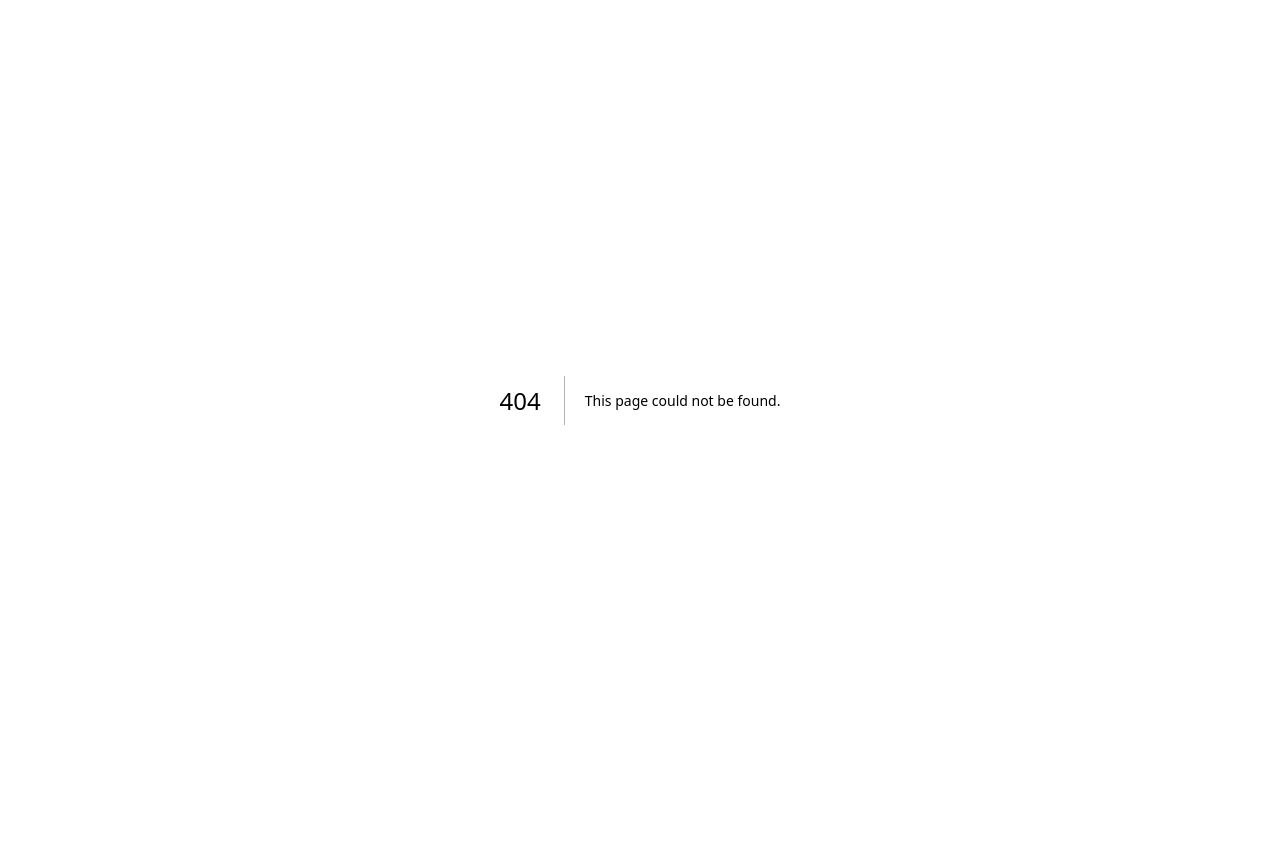
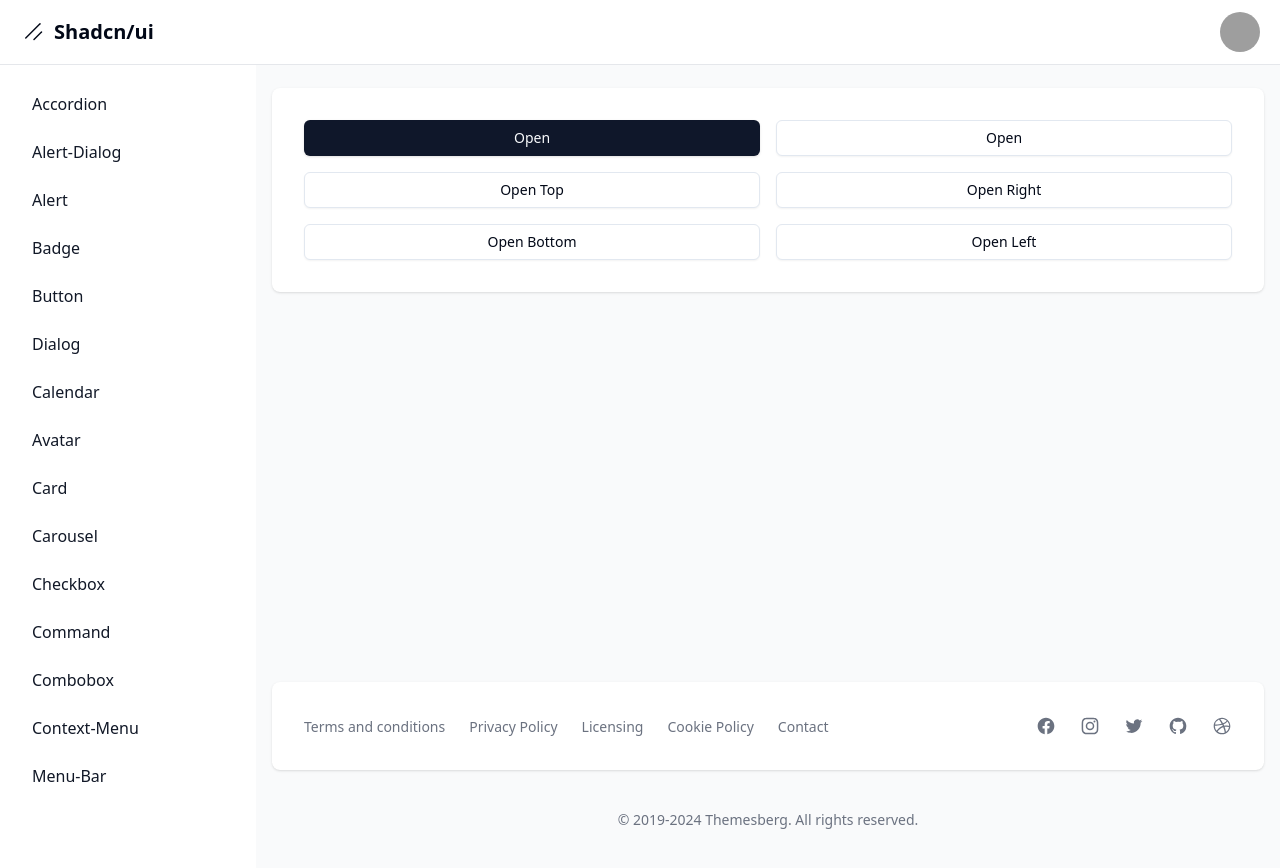
Before and after one commit to MiguelDecode/shadcn-tutorial, a Next.js app: page /dashboard/sheet in a window 1280 px wide. Before the commit this address had no page. Before the commit the page ends 800 px from the top, so only its background shows below. Built offline with nearby package versions, Linux system fonts and the light colour scheme; grey boxes are pictures that could not be loaded.

Commit message:
feat: component sheet

```diff
--- a/src/app/dashboard/layout.tsx
+++ b/src/app/dashboard/layout.tsx
@@ -19,6 +19,7 @@
   { name: "menu-bar", href: "menu-bar" },
   { name: "otp", href: "otp" },
   { name: "progress", href: "progress" },
+  { name: "sheet", href: "sheet" },
 ];
 
 export default function DashboardLayout({
--- /dev/null
+++ b/src/app/dashboard/sheet/page.tsx
@@ -0,0 +1,85 @@
+"use client";
+
+import { Button } from "@/components/ui/button";
+import { Input } from "@/components/ui/input";
+import { Label } from "@/components/ui/label";
+import {
+  Sheet,
+  SheetClose,
+  SheetContent,
+  SheetDescription,
+  SheetFooter,
+  SheetHeader,
+  SheetTitle,
+  SheetTrigger,
+} from "@/components/ui/sheet";
+import { useState } from "react";
+
+const SHEET_SIDES = ["top", "right", "bottom", "left"] as const;
+
+export default function Page() {
+  const [open, setOpen] = useState(false);
+
+  return (
+    <div className="grid grid-cols-2 gap-4">
+      <Button onClick={() => setOpen(true)}>Open</Button>
+
+      <Sheet open={open} onOpenChange={setOpen}>
+        <SheetTrigger asChild>
+          <Button variant="outline">Open</Button>
+        </SheetTrigger>
+        <SheetContent>
+          <SheetHeader>
+            <SheetTitle>Edit profile</SheetTitle>
+            <SheetDescription>
+              Make changes to your profile here. Click save when you are done.
+            </SheetDescription>
+          </SheetHeader>
+          <div className="grid gap-4 py-4">
+            <div className="grid grid-cols-4 items-center gap-4">
+              <Label htmlFor="name" className="text-right">
+                Name
+              </Label>
+              <Input
+                id="name"
+                defaultValue="Pedro Duarte"
+                className="col-span-3"
+              />
+            </div>
+            <div className="grid grid-cols-4 items-center gap-4">
+              <Label htmlFor="username" className="text-right">
+                Username
+              </Label>
+              <Input
+                id="username"
+                defaultValue="@peduarte"
+                className="col-span-3"
+              />
+            </div>
+          </div>
+          <SheetFooter>
+            <SheetClose asChild>
+              <Button type="submit">Save changes</Button>
+            </SheetClose>
+          </SheetFooter>
+        </SheetContent>
+      </Sheet>
+
+      {SHEET_SIDES.map((side) => (
+        <Sheet key={side}>
+          <SheetTrigger>
+            <Button className="w-full" variant="outline">Open {side}</Button>
+          </SheetTrigger>
+          <SheetContent side={side}>
+            <SheetHeader>
+              <SheetTitle>Edit profile</SheetTitle>
+              <SheetDescription>
+                Open your sheet on one of the sides
+              </SheetDescription>
+            </SheetHeader>
+          </SheetContent>
+        </Sheet>
+      ))}
+    </div>
+  );
+}
--- /dev/null
+++ b/src/components/ui/sheet.tsx
@@ -0,0 +1,140 @@
+"use client"
+
+import * as React from "react"
+import * as SheetPrimitive from "@radix-ui/react-dialog"
+import { Cross2Icon } from "@radix-ui/react-icons"
+import { cva, type VariantProps } from "class-variance-authority"
+
+import { cn } from "@/lib/utils"
+
+const Sheet = SheetPrimitive.Root
+
+const SheetTrigger = SheetPrimitive.Trigger
+
+const SheetClose = SheetPrimitive.Close
+
+const SheetPortal = SheetPrimitive.Portal
+
+const SheetOverlay = React.forwardRef<
+  React.ElementRef<typeof SheetPrimitive.Overlay>,
+  React.ComponentPropsWithoutRef<typeof SheetPrimitive.Overlay>
+>(({ className, ...props }, ref) => (
+  <SheetPrimitive.Overlay
+    className={cn(
+      "fixed inset-0 z-50 bg-black/80  data-[state=open]:animate-in data-[state=closed]:animate-out data-[state=closed]:fade-out-0 data-[state=open]:fade-in-0",
+      className
+    )}
+    {...props}
+    ref={ref}
+  />
+))
+SheetOverlay.displayName = SheetPrimitive.Overlay.displayName
+
+const sheetVariants = cva(
+  "fixed z-50 gap-4 bg-background p-6 shadow-lg transition ease-in-out data-[state=closed]:duration-300 data-[state=open]:duration-500 data-[state=open]:animate-in data-[state=closed]:animate-out",
+  {
+    variants: {
+      side: {
+        top: "inset-x-0 top-0 border-b data-[state=closed]:slide-out-to-top data-[state=open]:slide-in-from-top",
+        bottom:
+          "inset-x-0 bottom-0 border-t data-[state=closed]:slide-out-to-bottom data-[state=open]:slide-in-from-bottom",
+        left: "inset-y-0 left-0 h-full w-3/4 border-r data-[state=closed]:slide-out-to-left data-[state=open]:slide-in-from-left sm:max-w-sm",
+        right:
+          "inset-y-0 right-0 h-full w-3/4 border-l data-[state=closed]:slide-out-to-right data-[state=open]:slide-in-from-right sm:max-w-sm",
+      },
+    },
+    defaultVariants: {
+      side: "right",
+    },
+  }
+)
+
+interface SheetContentProps
+  extends React.ComponentPropsWithoutRef<typeof SheetPrimitive.Content>,
+    VariantProps<typeof sheetVariants> {}
+
+const SheetContent = React.forwardRef<
+  React.ElementRef<typeof SheetPrimitive.Content>,
+  SheetContentProps
+>(({ side = "right", className, children, ...props }, ref) => (
+  <SheetPortal>
+    <SheetOverlay />
+    <SheetPrimitive.Content
+      ref={ref}
+      className={cn(sheetVariants({ side }), className)}
+      {...props}
+    >
+      <SheetPrimitive.Close className="absolute right-4 top-4 rounded-sm opacity-70 ring-offset-background transition-opacity hover:opacity-100 focus:outline-none focus:ring-2 focus:ring-ring focus:ring-offset-2 disabled:pointer-events-none data-[state=open]:bg-secondary">
+        <Cross2Icon className="h-4 w-4" />
+        <span className="sr-only">Close</span>
+      </SheetPrimitive.Close>
+      {children}
+    </SheetPrimitive.Content>
+  </SheetPortal>
+))
+SheetContent.displayName = SheetPrimitive.Content.displayName
+
+const SheetHeader = ({
+  className,
+  ...props
+}: React.HTMLAttributes<HTMLDivElement>) => (
+  <div
+    className={cn(
+      "flex flex-col space-y-2 text-center sm:text-left",
+      className
+    )}
+    {...props}
+  />
+)
+SheetHeader.displayName = "SheetHeader"
+
+const SheetFooter = ({
+  className,
+  ...props
+}: React.HTMLAttributes<HTMLDivElement>) => (
+  <div
+    className={cn(
+      "flex flex-col-reverse sm:flex-row sm:justify-end sm:space-x-2",
+      className
+    )}
+    {...props}
+  />
+)
+SheetFooter.displayName = "SheetFooter"
+
+const SheetTitle = React.forwardRef<
+  React.ElementRef<typeof SheetPrimitive.Title>,
+  React.ComponentPropsWithoutRef<typeof SheetPrimitive.Title>
+>(({ className, ...props }, ref) => (
+  <SheetPrimitive.Title
+    ref={ref}
+    className={cn("text-lg font-semibold text-foreground", className)}
+    {...props}
+  />
+))
+SheetTitle.displayName = SheetPrimitive.Title.displayName
+
+const SheetDescription = React.forwardRef<
+  React.ElementRef<typeof SheetPrimitive.Description>,
+  React.ComponentPropsWithoutRef<typeof SheetPrimitive.Description>
+>(({ className, ...props }, ref) => (
+  <SheetPrimitive.Description
+    ref={ref}
+    className={cn("text-sm text-muted-foreground", className)}
+    {...props}
+  />
+))
+SheetDescription.displayName = SheetPrimitive.Description.displayName
+
+export {
+  Sheet,
+  SheetPortal,
+  SheetOverlay,
+  SheetTrigger,
+  SheetClose,
+  SheetContent,
+  SheetHeader,
+  SheetFooter,
+  SheetTitle,
+  SheetDescription,
+}
```
